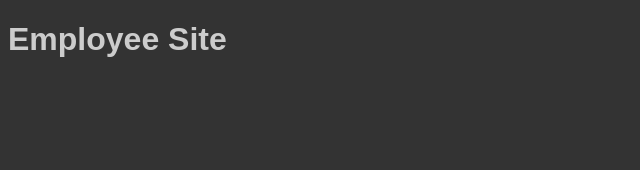
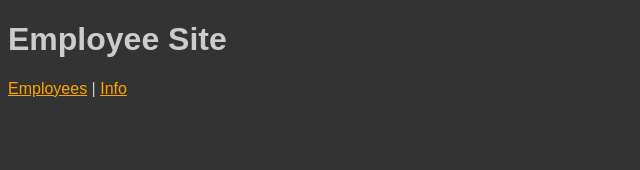
Before and after one commit to edwardtanguay/et01-employee-site, an Angular app: page / in a window 1280 px wide. Shown: the top 170 px of the page, without its empty margins (0-640 px from the left). Built offline with nearby package versions, Linux system fonts and the light colour scheme.

Commit message:
both pages clickable

```diff
--- a/src/app/app.component.html
+++ b/src/app/app.component.html
@@ -1,2 +1,5 @@
 <h1>Employee Site</h1>
+<nav>
+	<a routerLink="/employees">Employees</a> | <a routerLink="/info">Info</a>
+</nav>
 <router-outlet></router-outlet>
--- a/src/styles.scss
+++ b/src/styles.scss
@@ -2,4 +2,8 @@ body {
 	background-color: #333;
 	color: #ccc;
 	font-family: sans-serif;
+
+	a {
+		color: orange;
+	}
 }
```
